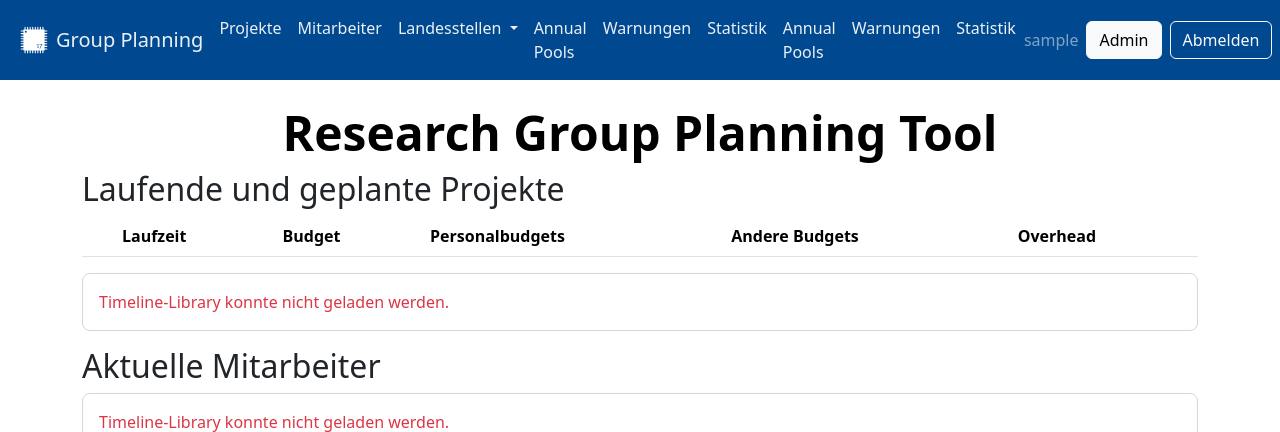
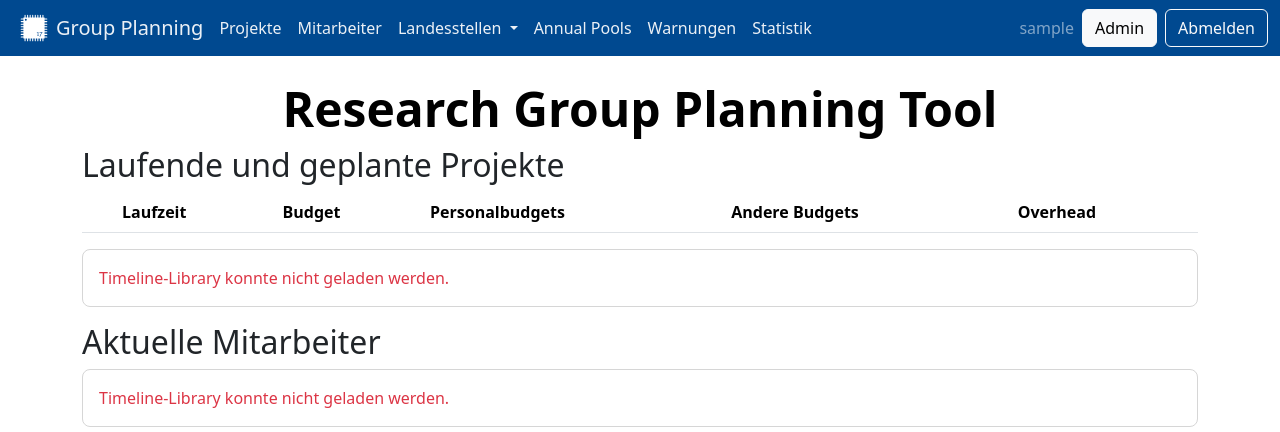
Before and after one commit to wallento/researchgroupplanner, a Django app: page / in a window 1280 px wide. Shown: the top 432 px of the page. Run offline with Django 5.2, Linux system fonts and the light colour scheme; the visitor is signed in with stand-in values (Sample User, id 1); data that the repository does not hold is empty; some libraries are stand-ins or nearby versions.

Commit message:
Fixing issues after merging

```diff
--- a/controlling/templates/controlling/base.html
+++ b/controlling/templates/controlling/base.html
@@ -103,21 +103,6 @@
                             </a>
                         </li>
                     {% endif %}
-                    <li class="nav-item">
-                        <a class="nav-link" href="{% url 'warnings' %}">
-                            Warnungen
-                        </a>
-                    </li>
-                    <li class="nav-item">
-                        <a class="nav-link" href="{% url 'statistics' %}">
-                            Statistik
-                        </a>
-                    </li>
-                    <li class="nav-item">
-                        <a class="nav-link" href="{% url 'annual_pools' %}">
-                            Annual Pools
-                        </a>
-                    </li>
                     {% if sap_enabled and user.is_staff %}
                         <li class="nav-item">
                             <a class="nav-link" href="{% url 'sap_integration:overview' %}">
```
